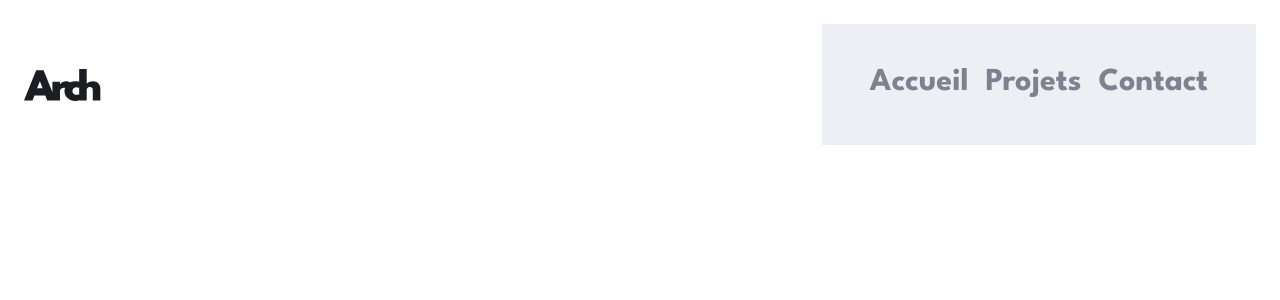
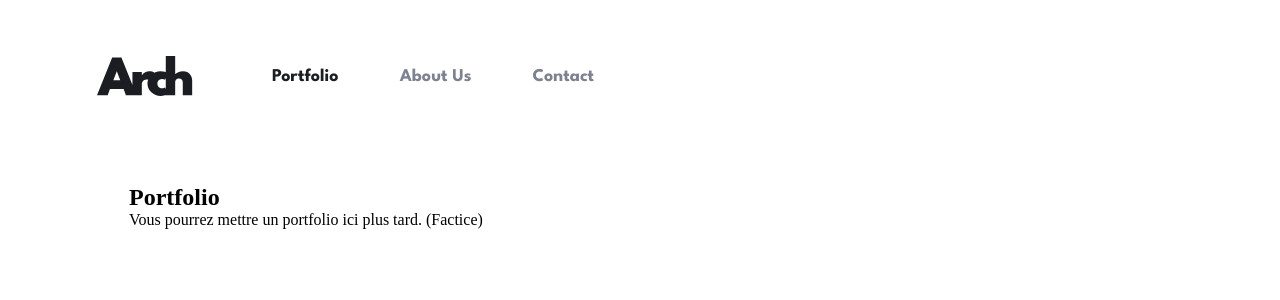
Before and after one commit to Kherraz-Med-Achraf/Arch-Studio, a React (Vite) app: page /portfolio in a window 1280 px wide. Shown: the top 300 px of the page. Built offline with nearby package versions, Linux system fonts and the light colour scheme.

Commit message:
Refactorisation de l'application : remplacement des styles CSS par SCSS, ajout d'une nouvelle page Portfolio, et amélioration de l'animation du menu avec un overlay. Mise à jour des routes dans App.jsx et ajustements des styles dans Header.module.scss.

```diff
--- a/src/App.jsx
+++ b/src/App.jsx
@@ -1,21 +1,23 @@
-import "./App.css";
+import styles from "./App.module.scss";
 import Header from "./components/Header.jsx";
 import { Routes, Route } from "react-router-dom";
 
 import HomePage from "./pages/HomePage.jsx";
 import ProjectsPage from "./pages/ProjectsPage.jsx";
 import ContactPage from "./pages/ContactPage.jsx";
+import PortfolioPage from "./pages/PortfolioPage.jsx";
 
 function App() {
   return (
-    <>
+    <div className={styles.app}>
       <Header />
       <Routes>
         <Route path="/" element={<HomePage />} />
+        <Route path="/portfolio" element={<PortfolioPage />} />
         <Route path="/projets" element={<ProjectsPage />} />
         <Route path="/contact" element={<ContactPage />} />
       </Routes>
-    </>
+    </div>
   );
 }
 
--- /dev/null
+++ b/src/App.module.scss
@@ -0,0 +1,11 @@
+.app {
+  width: 100%;
+  @media (min-width: 768px) {
+    padding: 0 97px;
+  }
+  @media (min-width: 1440px) {
+    padding: 0;
+    max-width: 1110px;
+    margin: 0 auto;
+  }
+}
--- a/src/components/Header.jsx
+++ b/src/components/Header.jsx
@@ -8,11 +8,16 @@ import logo from "../assets/logo.svg";
 const Header = () => {
   const [menuOpen, setMenuOpen] = useState(false);
   const menuRef = useRef(null);
+  const overlayRef = useRef(null);
 
-  // Animation d'ouverture / fermeture du menu
+  // Animation d'ouverture / fermeture du menu + overlay
   useEffect(() => {
     const elem = menuRef.current;
-    if (!elem) return;
+    const overlay = overlayRef.current;
+    if (!elem || !overlay) return;
+
+    // Activer / désactiver les interactions sur l'overlay
+    overlay.style.pointerEvents = menuOpen ? "auto" : "none";
 
     if (menuOpen) {
       gsap.to(elem, {
@@ -21,9 +26,19 @@ const Header = () => {
         duration: 0.4,
         ease: "power1.out",
       });
+      gsap.to(overlay, {
+        opacity: 0.5,
+        duration: 0.4,
+        ease: "power1.out",
+      });
     } else {
       gsap.to(elem, {
         height: 0,
+        opacity: 0,
+        duration: 0.3,
+        ease: "power1.in",
+      });
+      gsap.to(overlay, {
         opacity: 0,
         duration: 0.3,
         ease: "power1.in",
@@ -35,9 +50,12 @@ const Header = () => {
   const handleNavClick = () => setMenuOpen(false);
 
   return (
+    <>
       <header className={styles.header}>
         <div className={styles.logo}>
+          <NavLink to="/" onClick={handleNavClick}>
             <img src={logo} alt="Arch Studio logo" />
+          </NavLink>
         </div>
 
         {/* Burger */}
@@ -56,14 +74,14 @@ const Header = () => {
           <ul className={styles.navList}>
             <li>
               <NavLink
-              to="/"
+                to="/portfolio"
                 end
                 onClick={handleNavClick}
                 className={({ isActive }) =>
                   isActive ? styles.active : undefined
                 }
               >
-              Accueil
+                Portfolio
               </NavLink>
             </li>
             <li>
@@ -74,7 +92,7 @@ const Header = () => {
                   isActive ? styles.active : undefined
                 }
               >
-              Projets
+                About Us
               </NavLink>
             </li>
             <li>
@@ -91,6 +109,12 @@ const Header = () => {
           </ul>
         </nav>
       </header>
+      <div
+        ref={overlayRef}
+        className={styles.overlay}
+        onClick={() => setMenuOpen(false)}
+      ></div>
+    </>
   );
 };
 
--- a/src/components/Header.module.scss
+++ b/src/components/Header.module.scss
@@ -4,17 +4,39 @@
   display: flex;
   justify-content: space-between;
   align-items: center;
+  position: relative;
+  z-index: 30;
   width: 100%;
   padding: 24px;
+  @media (min-width: 768px) {
+    padding: 56px 0;
+    justify-content: flex-start;
+    gap: 79px;
+  }
+  @media (min-width: 1440px) {
+    gap: 95px;
+  }
 }
 
 .logo {
   display: flex;
   align-items: center;
 
+  a {
+    display: flex;
+    align-items: center;
+  }
+
   img {
     width: 77px;
     height: 32px;
+  }
+
+  @media (min-width: 768px) {
+    img {
+      width: 96px;
+      height: 40px;
+    }
   }
 }
 
@@ -63,6 +85,7 @@
   left: 0;
   right: 0;
   background: $very-light-grey;
+  z-index: 20;
   overflow: hidden;
   height: 0;
   opacity: 0;
@@ -75,10 +98,13 @@
 
   @media (min-width: 768px) {
     position: static;
-    height: auto !important;
-    opacity: 1 !important;
+    height: auto !important; // Override GSAP animation
+    opacity: 1 !important; // Override GSAP animation
     overflow: visible;
     display: block;
+    padding: 0;
+    background: transparent;
+    margin-left: 0;
   }
 }
 
@@ -92,6 +118,7 @@
   @media (min-width: 768px) {
     flex-direction: row;
     padding: 0;
+    gap: 61px;
   }
 }
 
@@ -100,8 +127,29 @@
   @include heading-sm;
   color: $medium-grey;
   transition: color 0.3s ease;
+  &:hover {
+    color: $very-dark-blue;
+  }
+  @media (min-width: 768px) {
+    @include body-text;
+    line-height: 25px;
+    font-weight: $weight-bold;
+  }
 }
 
 .navList li .active {
   color: $very-dark-blue;
 }
+
+/*----- Overlay ----*/
+.overlay {
+  position: fixed;
+  left: 0;
+  width: 100%;
+  height: 100%;
+  background: $very-dark-blue;
+  opacity: 0;
+  pointer-events: none;
+  transition: none; /* animé par GSAP */
+  z-index: 5;
+}
--- /dev/null
+++ b/src/pages/PortfolioPage.jsx
@@ -0,0 +1,12 @@
+import React from "react";
+
+const PortfolioPage = () => {
+  return (
+    <section className="contact-page" style={{ padding: "2rem" }}>
+      <h1>Portfolio</h1>
+      <p>Vous pourrez mettre un portfolio ici plus tard. (Factice)</p>
+    </section>
+  );
+};
+
+export default PortfolioPage;
```
Lines whose indentation alone changed are shown as unchanged.
